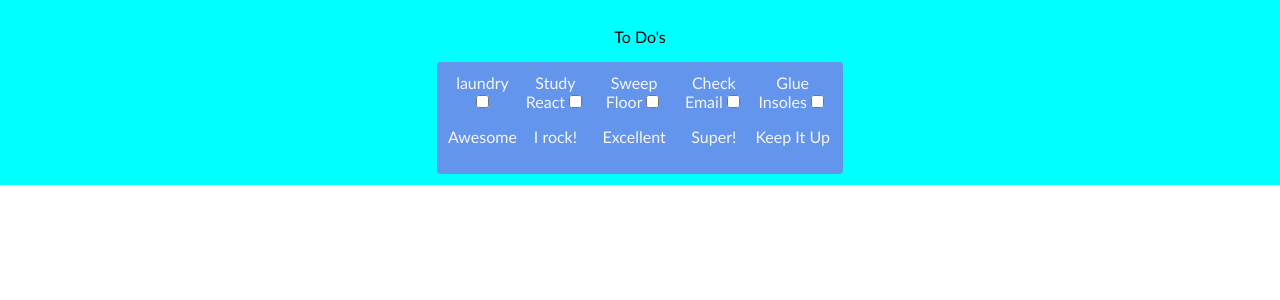
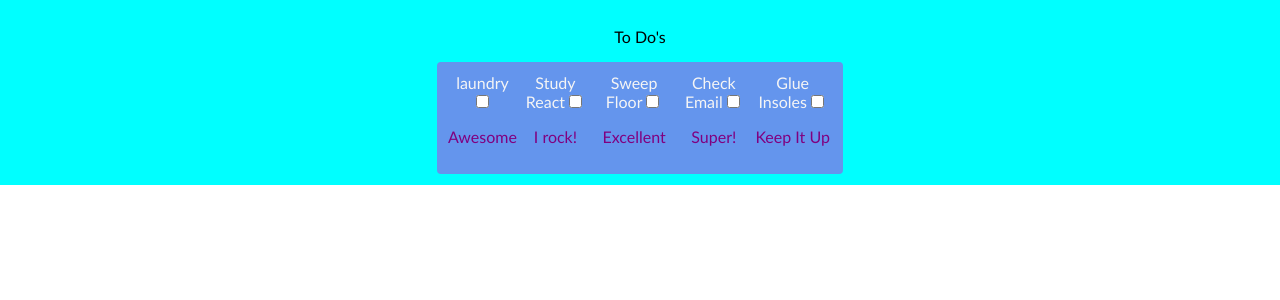
Before and after one commit to cvs181801/react-todo-app, a React (Create React App) app: page / in a window 1280 px wide. Shown: the top 300 px of the page. Built offline with nearby package versions, Linux system fonts and the light colour scheme.

Commit message:
add inline styling

```diff
--- a/src/App.js
+++ b/src/App.js
@@ -1,7 +1,6 @@
 import React from "react"
 import './index.css';
 import Checkboxes from './components/Checkboxes';
-import IndividualCheckboxes from "./components/IndividualCheckbox";
 
 
 function App() {
--- a/src/components/Checkboxes.js
+++ b/src/components/Checkboxes.js
@@ -16,7 +16,7 @@ export default function Checkbox() {
                 label="Sweep Floor"
                 text="Excellent"
                 />
-           < IndividualCheckbox
+           < IndividualCheckbox style={{ color: 'red'}}
                 label="Check Email"
                 text="Super!"
                 />
--- a/src/components/IndividualCheckbox.js
+++ b/src/components/IndividualCheckbox.js
@@ -5,7 +5,7 @@ export default function IndividualCheckbox(props) {
         <div className="indivCheckboxes">
             <label>{props.label}</label>
             <input type="checkbox" ></input>
-            <p>{props.text}</p>
+            <p style={{ color: 'purple'}}>{props.text}</p>
             </div>
     )
 }
```
